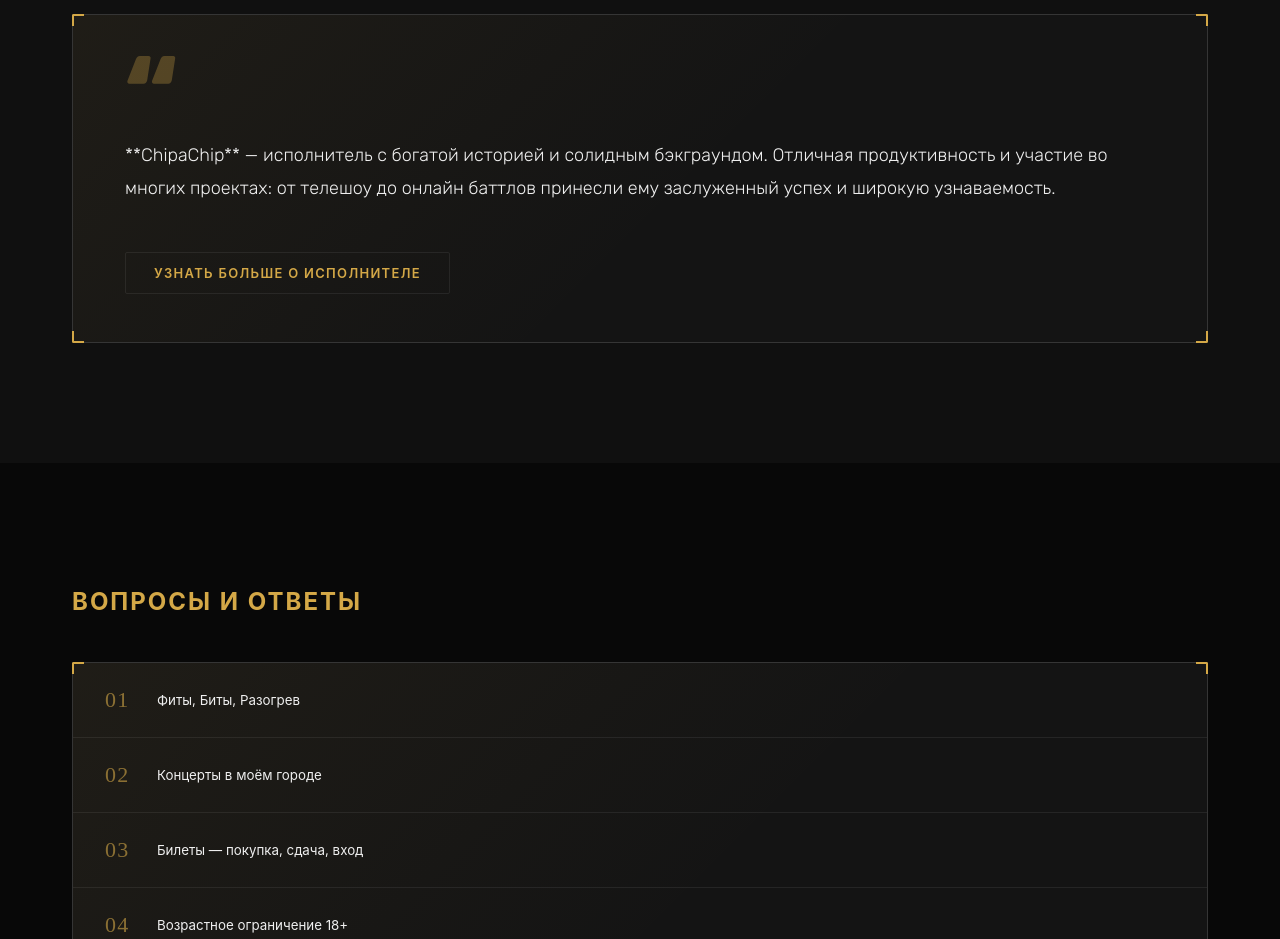
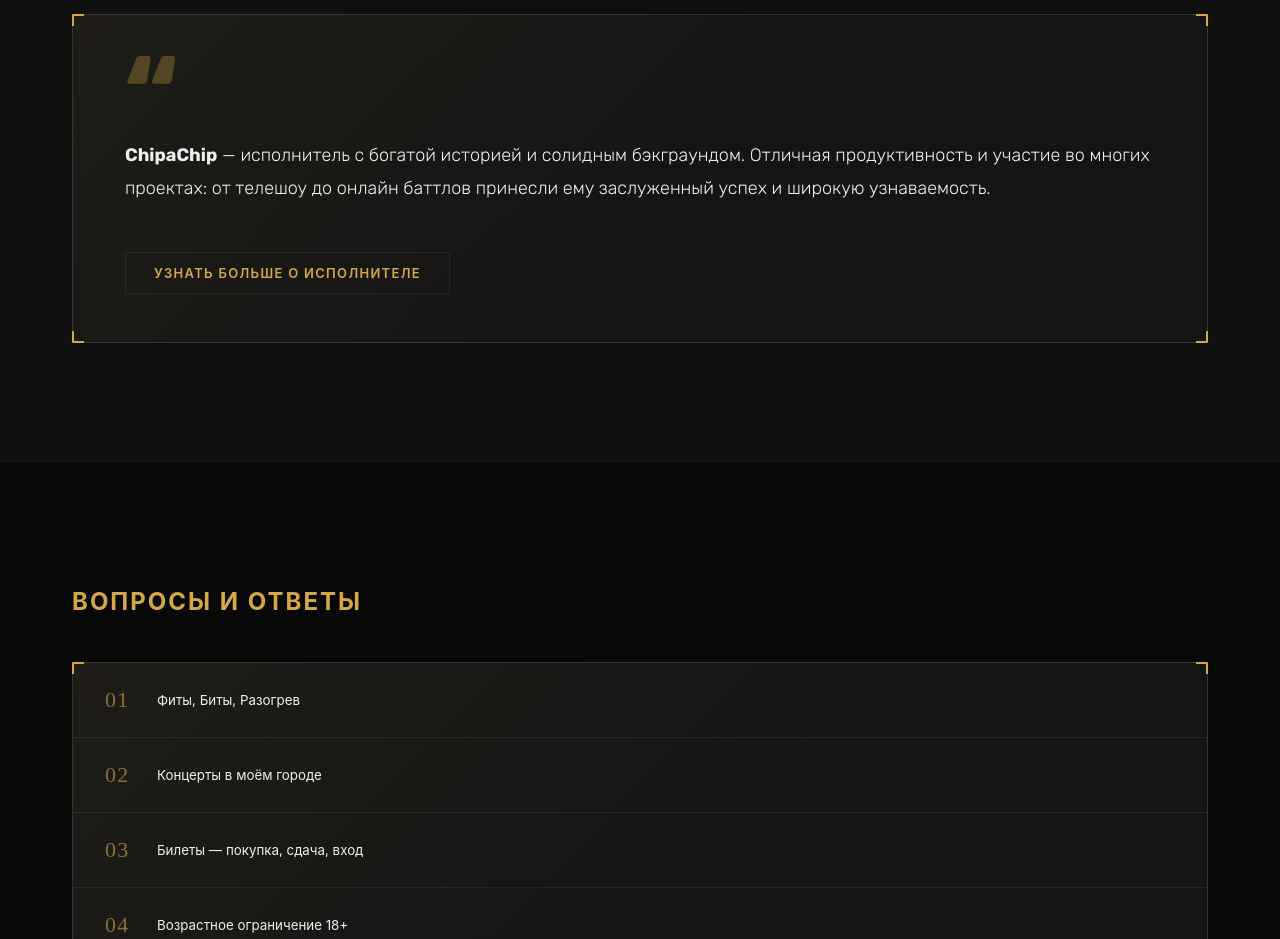
Before and after one commit to drknvpn/ChipaChipWeb, a React (Vite) app: page / in a window 1280 px wide. Shown: the part 960-1899 px from the top of the page. Built offline with nearby package versions, Linux system fonts and the light colour scheme.

Commit message:
Update Bio.tsx

```diff
--- a/src/components/Bio.tsx
+++ b/src/components/Bio.tsx
@@ -65,7 +65,7 @@ export default function Bio() {
           <div className="bio-inner">
             <div className="bio-quote-mark">“</div>
             <p className="bio-text">
-              **ChipaChip** — исполнитель с богатой историей и солидным бэкграундом. Отличная продуктивность и участие во многих проектах: от телешоу до онлайн баттлов принесли ему заслуженный успех и широкую узнаваемость.
+              <strong>ChipaChip</strong> — исполнитель с богатой историей и солидным бэкграундом. Отличная продуктивность и участие во многих проектах: от телешоу до онлайн баттлов принесли ему заслуженный успех и широкую узнаваемость.
             </p>
             <button className="bio-more-btn" onClick={() => setModalOpen(true)}>
               Узнать больше о исполнителе
```
